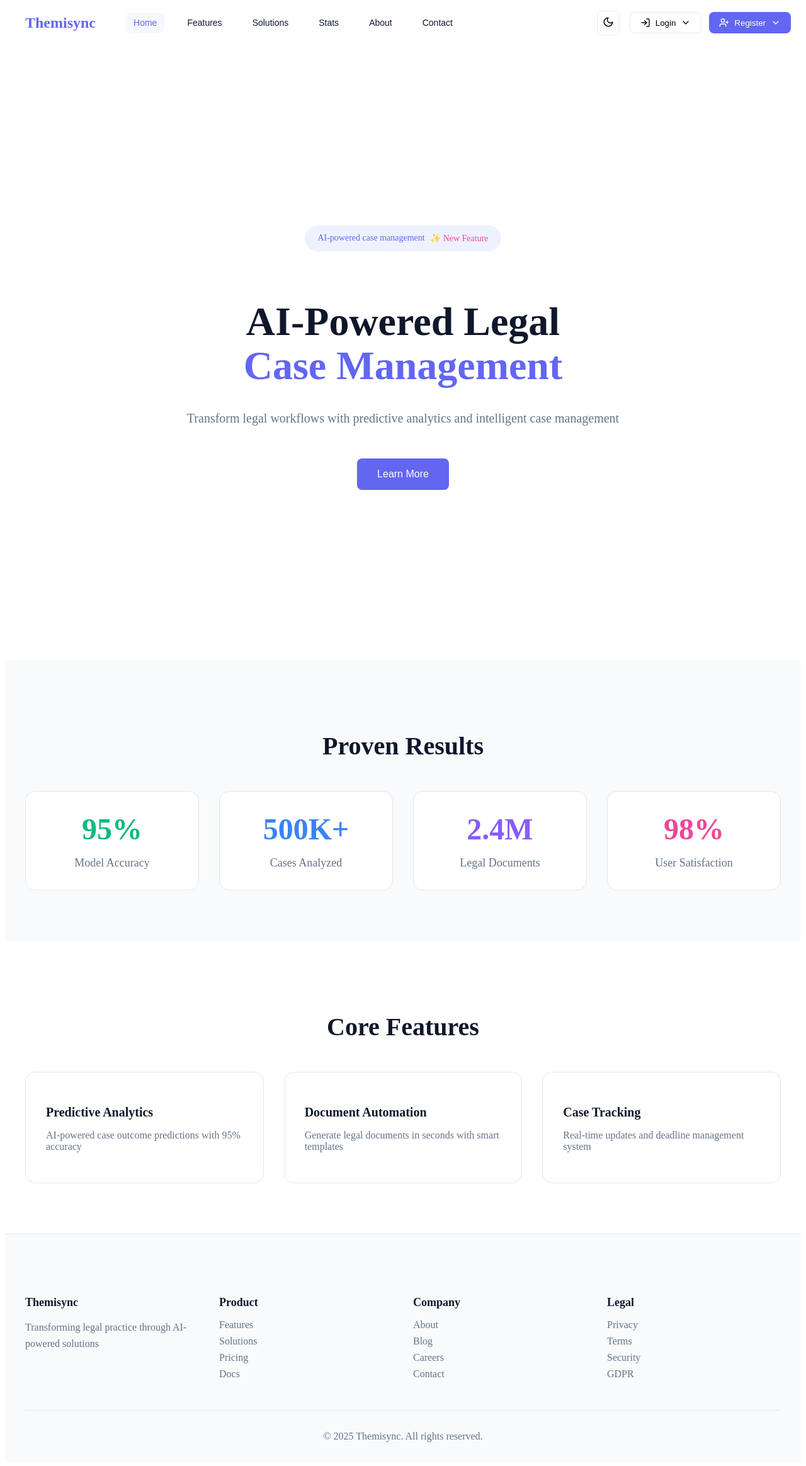
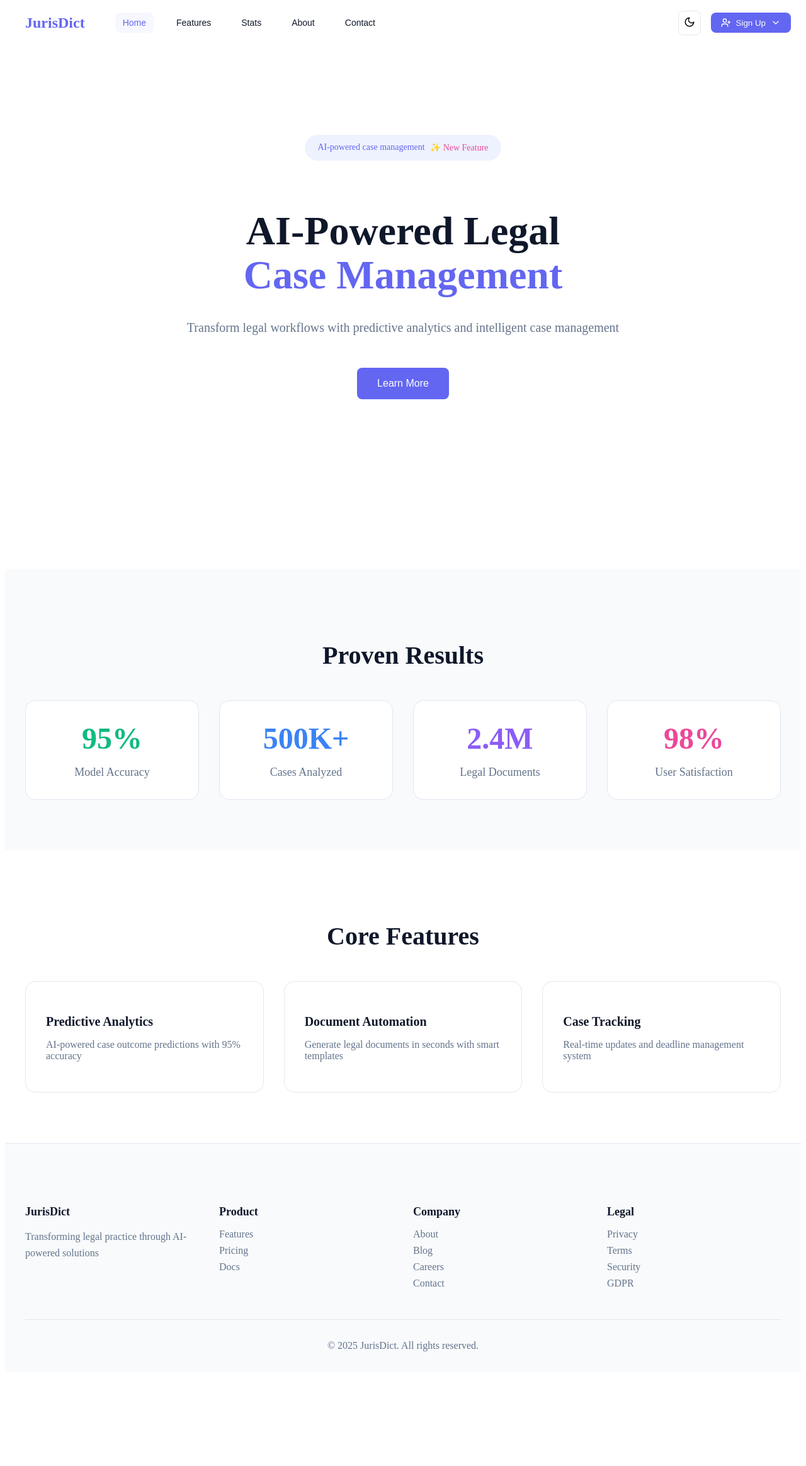
Before and after one commit to sagnik-004/Jurisdict, a React (Vite) app in the folder frontend/: page /landing in a window 1280 px wide. Shown: the whole page at 63% size. After the commit the page ends 2186 px from the top, so only its background shows below. Built offline with nearby package versions, Linux system fonts and the light colour scheme.

Commit message:
landing ui changes

```diff
--- a/frontend/src/components/landing/Landing.jsx
+++ b/frontend/src/components/landing/Landing.jsx
@@ -1,18 +1,29 @@
 import React, { useState, useEffect, useRef } from "react";
-import { Sun, Moon, UserPlus, LogIn, ChevronDown } from "lucide-react";
+import {
+  Sun,
+  Moon,
+  UserPlus,
+  ChevronDown,
+  Gavel,
+  Scale,
+  Lock,
+} from "lucide-react";
 import { useNavigate } from "react-router-dom";
 
 const Landing = () => {
   const navigate = useNavigate();
   const [darkMode, setDarkMode] = useState(false);
-  const [showLoginMenu, setShowLoginMenu] = useState(false);
   const [showRegisterMenu, setShowRegisterMenu] = useState(false);
   const [activeSection, setActiveSection] = useState("home");
   const [isScrolled, setIsScrolled] = useState(false);
   const [buttonHover, setButtonHover] = useState({});
   const menuRef = useRef(null);
 
-  const roles = ["Lawyer", "Judge", "Detainee"];
+  const roles = [
+    { name: "Lawyer", icon: <Gavel size={16} /> },
+    { name: "Judge", icon: <Scale size={16} /> },
+    { name: "Detainee", icon: <Lock size={16} /> },
+  ];
 
   useEffect(() => {
     const handleScroll = () => {
@@ -28,7 +39,6 @@ const Landing = () => {
 
     const handleClickOutside = (event) => {
       if (menuRef.current && !menuRef.current.contains(event.target)) {
-        setShowLoginMenu(false);
         setShowRegisterMenu(false);
       }
     };
@@ -53,7 +63,6 @@ const Landing = () => {
   const navLinks = [
     { id: "home", label: "Home" },
     { id: "features", label: "Features" },
-    { id: "solutions", label: "Solutions" },
     { id: "stats", label: "Stats" },
     { id: "about", label: "About" },
     { id: "contact", label: "Contact" },
@@ -67,7 +76,6 @@ const Landing = () => {
   const handleRoleNavigation = (role) => {
     const path = `/${role.charAt(0).toLowerCase()}/register`;
     navigate(path);
-    setShowLoginMenu(false);
     setShowRegisterMenu(false);
   };
 
@@ -106,7 +114,7 @@ const Landing = () => {
             <h1
               style={{ fontSize: 24, fontWeight: 700, color: colors.primary }}
             >
-              Themisync
+              JurisDict
             </h1>
             <div style={{ display: "flex", gap: 24 }}>
               {navLinks.map((link) => (
@@ -130,9 +138,6 @@ const Landing = () => {
                           : "rgba(99, 102, 241, 0.05)"
                         : "transparent",
                     transition: "all 0.2s ease",
-                    ":hover": {
-                      color: colors.primary,
-                    },
                   }}
                 >
                   {link.label}
@@ -147,7 +152,7 @@ const Landing = () => {
               style={{
                 padding: 8,
                 borderRadius: 8,
-                border: `1px solid ${colors.border}`,
+                border: `1px solid ${darkMode ? "#FFFFFF" : colors.border}`,
                 background: "none",
                 cursor: "pointer",
                 transition: "all 0.2s ease",
@@ -156,56 +161,18 @@ const Landing = () => {
                 },
               }}
             >
-              {darkMode ? <Sun size={18} /> : <Moon size={18} />}
+              {darkMode ? (
+                <Sun size={18} color="#FFFFFF" />
+              ) : (
+                <Moon size={18} />
+              )}
             </button>
 
-            <div
-              ref={menuRef}
-              style={{ position: "relative", display: "flex", gap: 12 }}
-            >
+            <div ref={menuRef} style={{ position: "relative" }}>
               <button
-                onMouseEnter={() =>
-                  setButtonHover({ ...buttonHover, login: true })
-                }
-                onMouseLeave={() =>
-                  setButtonHover({ ...buttonHover, login: false })
-                }
-                onClick={() => {
-                  setShowLoginMenu(!showLoginMenu);
-                  setShowRegisterMenu(false);
-                }}
-                style={{
-                  padding: "8px 16px",
-                  borderRadius: 8,
-                  border: `1px solid ${colors.border}`,
-                  background: buttonHover.login
-                    ? darkMode
-                      ? "#2D3748"
-                      : "#F1F5F9"
-                    : "transparent",
-                  cursor: "pointer",
-                  display: "flex",
-                  alignItems: "center",
-                  gap: 8,
-                  transition: "all 0.2s ease",
-                }}
-              >
-                <LogIn size={16} />
-                <span>Login</span>
-                <ChevronDown size={16} />
-              </button>
-
-              <button
-                onMouseEnter={() =>
-                  setButtonHover({ ...buttonHover, register: true })
-                }
-                onMouseLeave={() =>
-                  setButtonHover({ ...buttonHover, register: false })
-                }
-                onClick={() => {
-                  setShowRegisterMenu(!showRegisterMenu);
-                  setShowLoginMenu(false);
-                }}
+                onMouseEnter={() => setButtonHover({ register: true })}
+                onMouseLeave={() => setButtonHover({ register: false })}
+                onClick={() => setShowRegisterMenu(!showRegisterMenu)}
                 style={{
                   padding: "8px 16px",
                   borderRadius: 8,
@@ -220,53 +187,9 @@ const Landing = () => {
                 }}
               >
                 <UserPlus size={16} />
-                <span>Register</span>
+                <span>Sign Up</span>
                 <ChevronDown size={16} />
               </button>
-
-              {showLoginMenu && (
-                <div
-                  style={{
-                    position: "absolute",
-                    top: 48,
-                    right: 0,
-                    backgroundColor: colors.background,
-                    border: `1px solid ${colors.border}`,
-                    borderRadius: 12,
-                    padding: 8,
-                    width: 200,
-                    boxShadow: "0 8px 24px rgba(0,0,0,0.1)",
-                    zIndex: 1000,
-                  }}
-                >
-                  {roles.map((role, index) => (
-                    <button
-                      key={index}
-                      onClick={() => handleRoleNavigation(role)}
-                      style={{
-                        width: "100%",
-                        padding: "12px 16px",
-                        borderRadius: 8,
-                        background: "none",
-                        border: "none",
-                        color: colors.text,
-                        textAlign: "left",
-                        cursor: "pointer",
-                        display: "flex",
-                        alignItems: "center",
-                        gap: 12,
-                        transition: "all 0.2s ease",
-                        ":hover": {
-                          backgroundColor: darkMode ? "#2D3748" : "#F1F5F9",
-                        },
-                      }}
-                    >
-                      <LogIn size={16} />
-                      {role}
-                    </button>
-                  ))}
-                </div>
-              )}
 
               {showRegisterMenu && (
                 <div
@@ -286,7 +209,7 @@ const Landing = () => {
                   {roles.map((role, index) => (
                     <button
                       key={index}
-                      onClick={() => handleRoleNavigation(role)}
+                      onClick={() => handleRoleNavigation(role.name)}
                       style={{
                         width: "100%",
                         padding: "12px 16px",
@@ -305,8 +228,8 @@ const Landing = () => {
                         },
                       }}
                     >
-                      <UserPlus size={16} />
-                      {role}
+                      {role.icon}
+                      {role.name}
                     </button>
                   ))}
                 </div>
@@ -319,8 +242,8 @@ const Landing = () => {
       <section
         id="home"
         style={{
-          minHeight: "100vh",
-          padding: "160px 32px 80px",
+          height: "100vh",
+          padding: "16px 32px 80px",
           display: "flex",
           alignItems: "center",
           justifyContent: "center",
@@ -371,6 +294,7 @@ const Landing = () => {
           </p>
           <div style={{ display: "flex", gap: 16, justifyContent: "center" }}>
             <button
+              onClick={() => scrollToSection("features")}
               style={{
                 padding: "16px 32px",
                 borderRadius: 8,
@@ -443,12 +367,7 @@ const Landing = () => {
                 >
                   {stat.value}
                 </div>
-                <div
-                  style={{
-                    fontSize: 18,
-                    color: colors.muted,
-                  }}
-                >
+                <div style={{ fontSize: 18, color: colors.muted }}>
                   {stat.label}
                 </div>
               </div>
@@ -501,13 +420,7 @@ const Landing = () => {
                   border: `1px solid ${colors.border}`,
                 }}
               >
-                <h3
-                  style={{
-                    fontSize: 20,
-                    fontWeight: 600,
-                    marginBottom: 16,
-                  }}
-                >
+                <h3 style={{ fontSize: 20, fontWeight: 600, marginBottom: 16 }}>
                   {feature.title}
                 </h3>
                 <p style={{ color: colors.muted }}>{feature.description}</p>
@@ -535,7 +448,7 @@ const Landing = () => {
         >
           <div>
             <h3 style={{ fontSize: 18, fontWeight: 600, marginBottom: 16 }}>
-              Themisync
+              JurisDict
             </h3>
             <p style={{ color: colors.muted, lineHeight: 1.6 }}>
               Transforming legal practice through AI-powered solutions
@@ -546,8 +459,7 @@ const Landing = () => {
               Product
             </h3>
             <div style={{ display: "flex", flexDirection: "column", gap: 8 }}>
-              {["Features", "Solutions", "Pricing", "Docs"].map(
-                (item, index) => (
+              {["Features", "Pricing", "Docs"].map((item, index) => (
                 <a
                   key={index}
                   href="#"
@@ -555,15 +467,12 @@ const Landing = () => {
                     color: colors.muted,
                     textDecoration: "none",
                     transition: "all 0.2s ease",
-                      ":hover": {
-                        color: colors.primary,
-                      },
+                    ":hover": { color: colors.primary },
                   }}
                 >
                   {item}
                 </a>
-                )
-              )}
+              ))}
             </div>
           </div>
           <div>
@@ -579,9 +488,7 @@ const Landing = () => {
                     color: colors.muted,
                     textDecoration: "none",
                     transition: "all 0.2s ease",
-                    ":hover": {
-                      color: colors.primary,
-                    },
+                    ":hover": { color: colors.primary },
                   }}
                 >
                   {item}
@@ -602,9 +509,7 @@ const Landing = () => {
                     color: colors.muted,
                     textDecoration: "none",
                     transition: "all 0.2s ease",
-                    ":hover": {
-                      color: colors.primary,
-                    },
+                    ":hover": { color: colors.primary },
                   }}
                 >
                   {item}
@@ -622,7 +527,7 @@ const Landing = () => {
             color: colors.muted,
           }}
         >
-          © {new Date().getFullYear()} Themisync. All rights reserved.
+          © {new Date().getFullYear()} JurisDict. All rights reserved.
         </div>
       </footer>
     </div>
```
Lines whose indentation alone changed are shown as unchanged.
